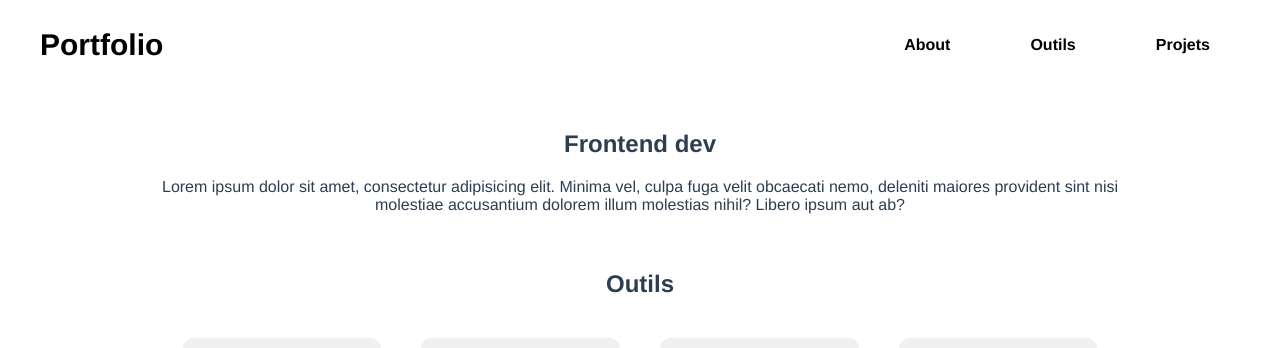
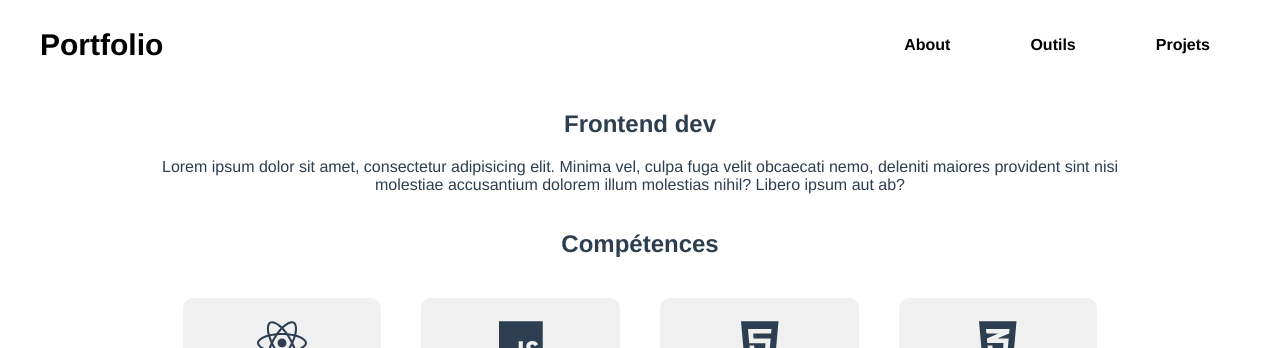
Before and after one commit to Dasher8/portfolio, a React (Vite) app: page / in a window 1280 px wide. Shown: the top 348 px of the page. Built offline with nearby package versions, Linux system fonts and the light colour scheme; a web font is replaced by a local one.

Commit message:
refactor: add main tag for the pages

```diff
--- a/src/index.css
+++ b/src/index.css
@@ -9,6 +9,23 @@ body {
   display: flex;
   flex-direction: column;
   min-height: 100vh;
+}
+
+.main-home {
+  width: 100%;
+  max-width: 1240px;
+  display: flex;
+  justify-content: center;
+  align-items: center;
+  flex-direction: column;
+}
+.main-argent {
+  width: 100%;
+  max-width: 1240px;
+  display: flex;
+  justify-content: center;
+  align-items: center;
+  flex-direction: column;
 }
 
 .header {
@@ -61,7 +78,6 @@ li {
   justify-content: flex-start;
   align-items: flex-start;
   flex-direction: row;
-  padding: 20px;
 }
 
 .about-photo {
--- a/src/pages/home/index.jsx
+++ b/src/pages/home/index.jsx
@@ -17,7 +17,8 @@ export default function Home() {
     { icon: faFigma, className: "figma-icon" },
   ];
   return (
-    <LayoutDefault page="home">
+    <LayoutDefault>
+      <main className="main-home">
       <section id="about" className="about">
         <div className="about-text">
           <h1>Frontend dev</h1>
@@ -30,7 +31,7 @@ export default function Home() {
         </div>
       </section>
       <section id="outils" className="outils">
-        <h2>Outils</h2>
+        <h2>Compétences</h2>
         <div className="outils-container">
         {icons.map((icon, index) => (
           <Outil key={index} icon={icon.icon} className={icon.className} />
@@ -41,6 +42,7 @@ export default function Home() {
         <h2>Projets</h2>
       <Projects/>
       </section>
+      </main>
     </LayoutDefault>
   );
 }
```
